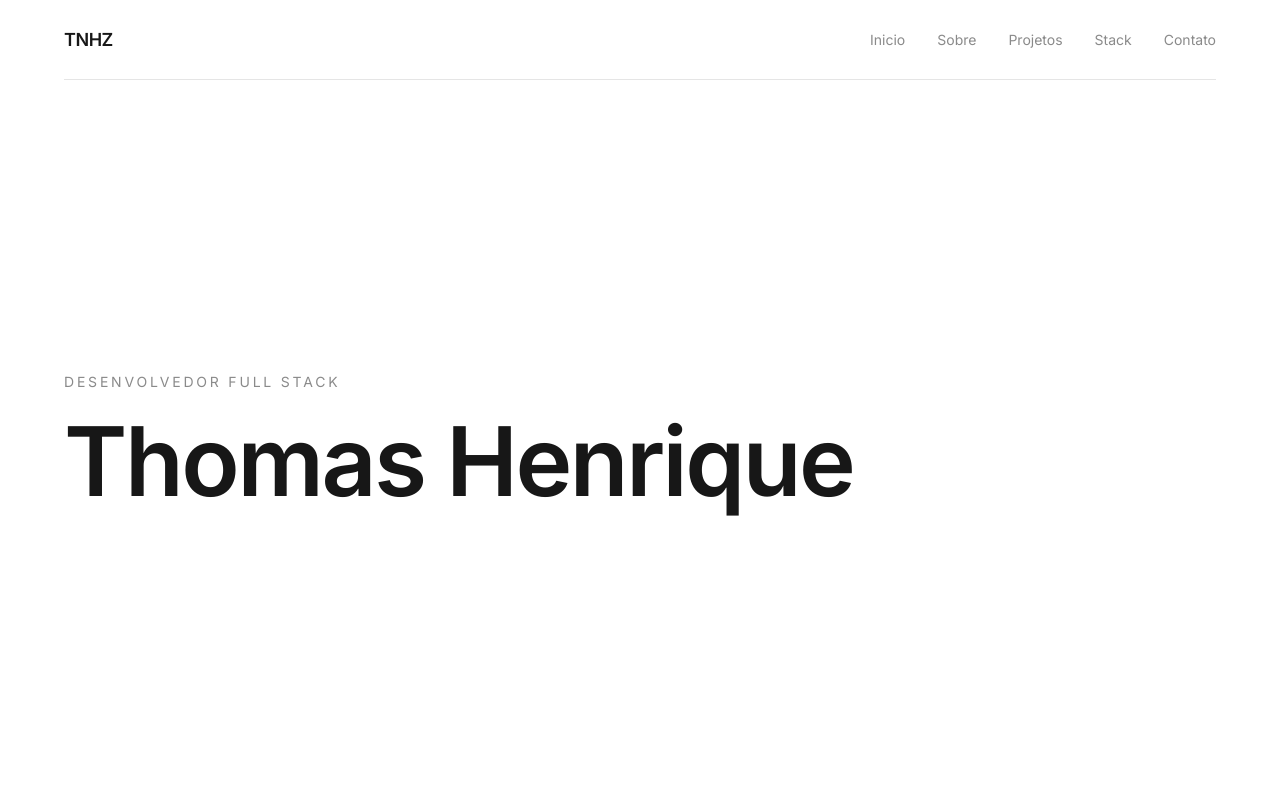
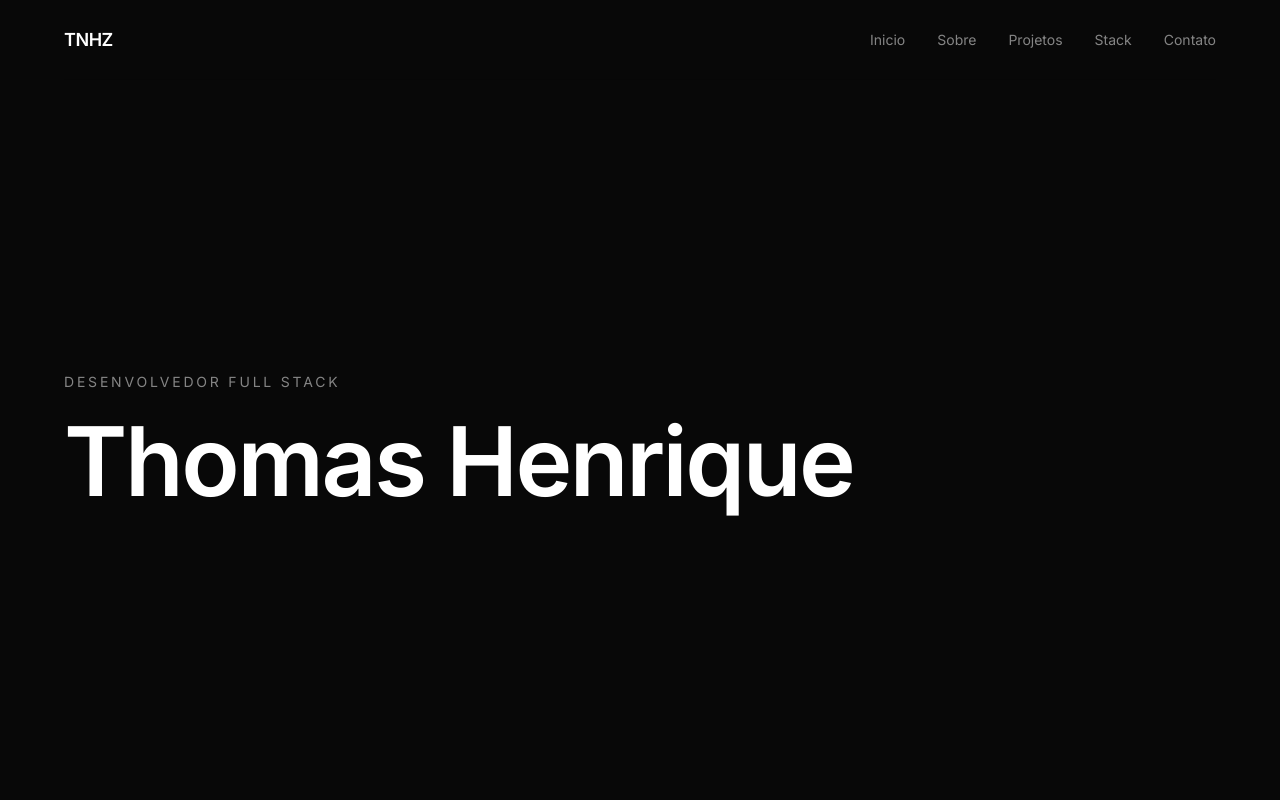
Before and after one commit to ThomasHenrique1/tnhz-dev-v2, a Next.js app: page / in a window 1280 px wide. Shown: the top 800 px of the page. Built offline with nearby package versions, Linux system fonts and the light colour scheme.

Commit message:
feat(portfolio): configura estilos globais
- Configura identidade visual e estilos globais

```diff
--- a/app/globals.css
+++ b/app/globals.css
@@ -1,14 +1,37 @@
 @import "tailwindcss";
 
-:root {
-  --background: #ffffff;
-  --foreground: #171717;
+/* ============================================
+   1. Tema do Tailwind v4 — gera as classes utilitárias
+   ============================================ */
+@theme {
+  /* Cores de fundo */
+  --color-bg-primary: #080808;
+  --color-bg-secondary: #0f0f0f;
+
+  /* Cores de texto */
+  --color-text-primary: #ffffff;
+  --color-text-secondary: #a1a1aa;
+  --color-text-muted: #71717a;
+
+  /* Bordas */
+  --color-border-subtle: #ffffff1a;
+
+  /* Accent */
+  --color-accent: #ff6b00;
+  --color-accent-hover: #ff8533;
+  --color-accent-dark: #cc5500;
+
+  /* Font */
+  --font-sans: var(--font-inter), Arial, Helvetica, sans-serif;
 }
 
-@theme inline {
-  --color-background: var(--background);
-  --color-foreground: var(--foreground);
-  --font-sans: var(--font-inter);
+/* ============================================
+   2. Reset / base
+   ============================================ */
+:root {
+  --foreground: #ffffff;
+  --background: #080808;
+  --accent: #ff6b00;
 }
 
 * {
@@ -17,10 +40,12 @@
 
 html {
   scroll-behavior: smooth;
+  background: var(--background);
 }
 
 body {
   margin: 0;
+  min-height: 100vh;
   background: var(--background);
   color: var(--foreground);
   font-family: var(--font-inter), Arial, Helvetica, sans-serif;
@@ -50,11 +75,11 @@ img {
 }
 
 ::selection {
-  background: var(--foreground);
-  color: var(--background);
+  background: var(--accent);
+  color: #ffffff;
 }
 
 :focus-visible {
-  outline: 2px solid currentColor;
+  outline: 2px solid var(--accent);
   outline-offset: 3px;
 }
```
